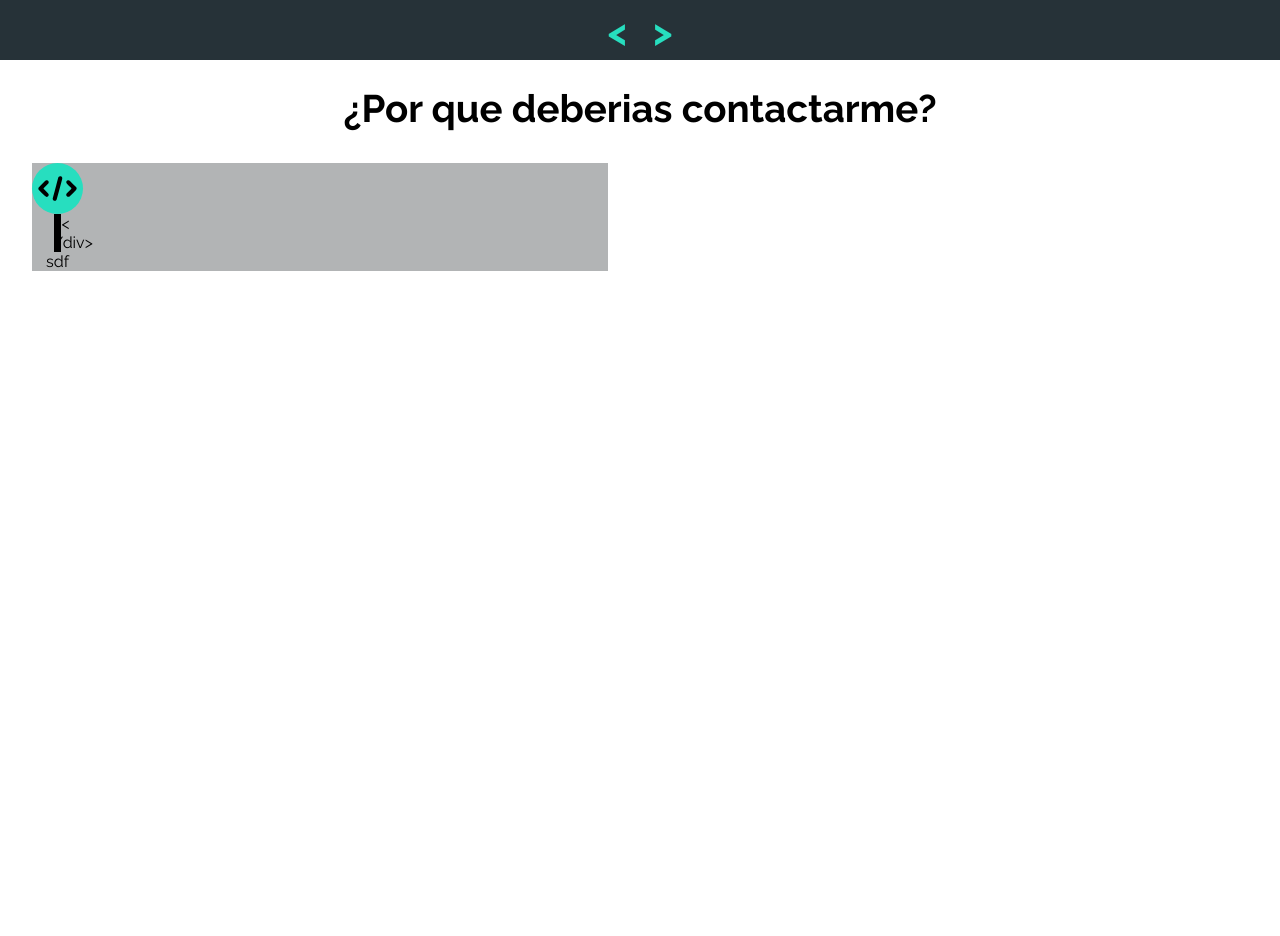
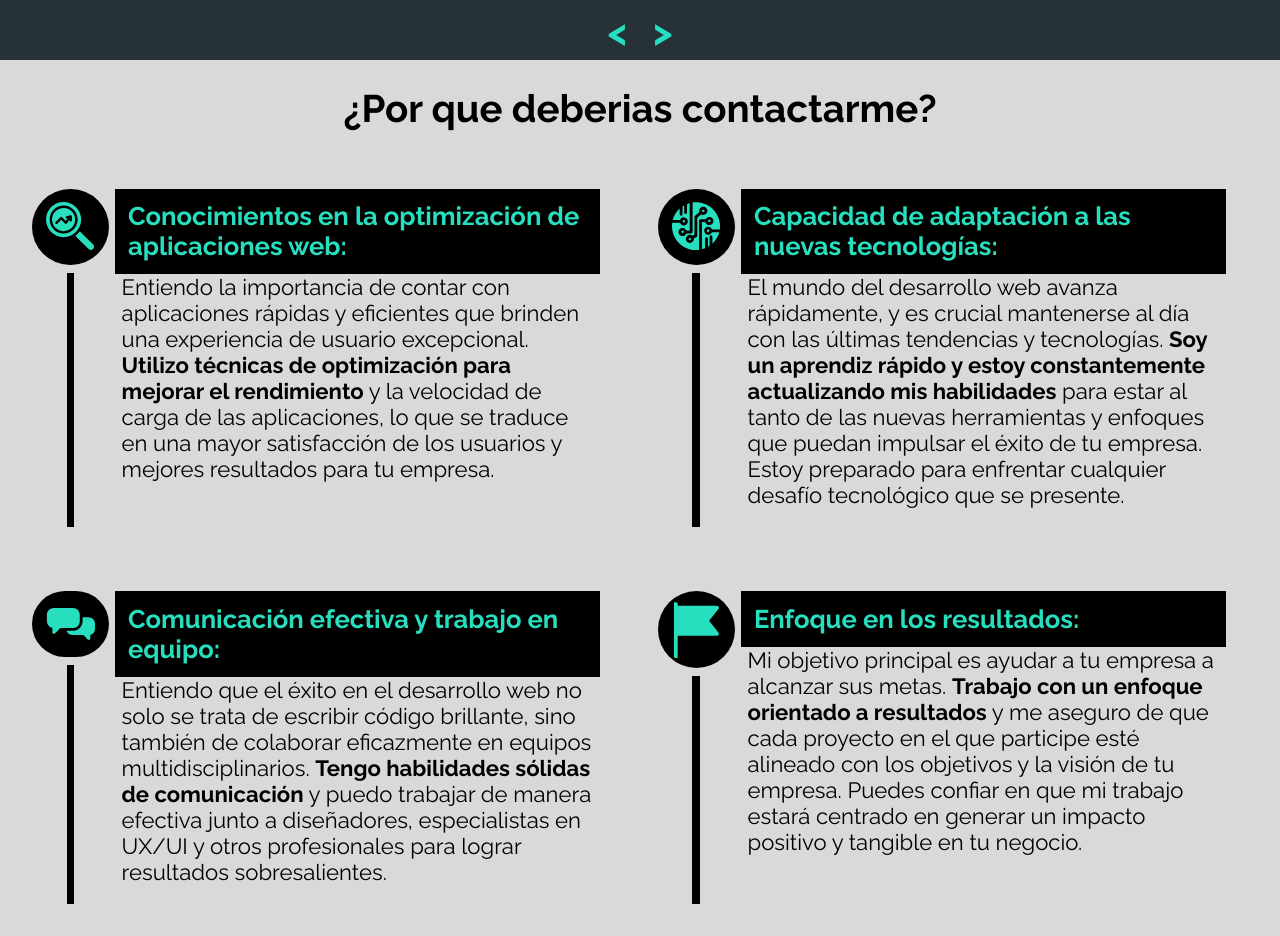
Before and after one commit to BrandonLopez98/pagina-personal, a plain HTML site: page index.html in a window 1280 px wide. Shown: the part 1622-2558 px from the top of the page. Before the commit the page ends 1925 px from the top, so only its background shows below. Drawn offline with Linux system fonts and the light colour scheme.

Commit message:
seccion por que terminada

```diff
--- a/index.html
+++ b/index.html
@@ -45,6 +45,7 @@
             </div>
         </section>
 
+        <div class="content_objetivo_contactarme">
             <section class="conten-objetivo">
                 <h2><span>Mi objetivo</span> y motivación</h2>
 
@@ -92,18 +93,78 @@
                     </div>
                 </div>
             </section>
-        <section>
+            <section class="content_contactarme">
                 <h2 class="title-porque">¿Por que deberias contactarme?</h2>
 
+                <div class="content-porques">
                     <div class="content-porque">
                         <div class="content-img">
-                    <div class="img"><img src="./Imagenes/img2.svg" alt=""></div>
-                    <div class="barra">s<
-                         /div>
+                            <div class="img">
+                                <img src="./Imagenes/icon1.svg" alt="">
                             </div>
-                <div>sdf</div>
+                            <div class="barra">s</div>
+                        </div>
+                        <div class="content-img">
+                            <div class="content-porque-title">
+                                Conocimientos en la optimización de aplicaciones web:
+                            </div>
+                            <div class="content-porque-content">
+                                Entiendo la importancia de contar con aplicaciones rápidas y eficientes que brinden una experiencia de usuario excepcional. <span>Utilizo técnicas de optimización para mejorar el rendimiento</span> y la velocidad de carga de las aplicaciones, lo que se traduce en una mayor satisfacción de los usuarios y mejores resultados para tu empresa.
+                            </div>
+                        </div>
+                    </div>
+                    <div class="content-porque">
+                        <div class="content-img">
+                            <div class="img">
+                                <img src="./Imagenes/icon2.svg" alt="">
+                            </div>
+                            <div class="barra">s</div>
+                        </div>
+                        <div class="content-img">
+                            <div class="content-porque-title">
+                                Capacidad de adaptación a las nuevas tecnologías:
+                            </div>
+                            <div class="content-porque-content">
+                                El mundo del desarrollo web avanza rápidamente, y es crucial mantenerse al día con las últimas tendencias y tecnologías. <span>Soy un aprendiz rápido y estoy constantemente actualizando mis habilidades</span> para estar al tanto de las nuevas herramientas y enfoques que puedan impulsar el éxito de tu empresa. Estoy preparado para enfrentar cualquier desafío tecnológico que se presente.
+                            </div>
+                        </div>
+                    </div>
+                    <div class="content-porque">
+                        <div class="content-img">
+                            <div class="img">
+                                <img src="./Imagenes/icon3.svg" alt="">
+                            </div>
+                            <div class="barra">s</div>
+                        </div>
+                        <div class="content-img">
+                            <div class="content-porque-title">
+                                Comunicación efectiva y trabajo en equipo:
+                            </div>
+                            <div class="content-porque-content">
+                                Entiendo que el éxito en el desarrollo web no solo se trata de escribir código brillante, sino también de colaborar eficazmente en equipos multidisciplinarios. <span>Tengo habilidades sólidas de comunicación</span> y puedo trabajar de manera efectiva junto a diseñadores, especialistas en UX/UI y otros profesionales para lograr resultados sobresalientes.
+                            </div>
+                        </div>
+                    </div>
+                    <div class="content-porque">
+                        <div class="content-img">
+                            <div class="img">
+                                <img src="./Imagenes/icon4.svg" alt="">
+                            </div>
+                            <div class="barra">s</div>
+                        </div>
+                        <div class="content-img">
+                            <div class="content-porque-title">
+                                Enfoque en los resultados:
+                            </div>
+                            <div class="content-porque-content">
+                                Mi objetivo principal es ayudar a tu empresa a alcanzar sus metas. <span>Trabajo con un enfoque orientado a resultados</span> y me aseguro de que cada proyecto en el que participe esté alineado con los objetivos y la visión de tu empresa. Puedes confiar en que mi trabajo estará centrado en generar un impacto positivo y tangible en tu negocio.
+                            </div>
+                        </div>
+                    </div>
                 </div>
             </section>
+        </div>
+
     </main>
 
     <script src="./main.js"></script>
--- a/style.css
+++ b/style.css
@@ -111,6 +111,7 @@ header section{
 
 .conten-objetivo{
     background: #263238;
+    margin: 0;
 }
 
 .conten-objetivo h2{
@@ -142,6 +143,10 @@ header section{
     padding: 1vw;
     padding-top: 0;
     margin: 1vw 2vw;
+}
+
+.content_objetivo_contactarme{
+    background-color: #D9D9D9;
 }
 
 .carousel-item div{
@@ -195,6 +200,10 @@ header section{
   color: #000000;
 }
 
+.content_contactarme{
+    background-color: #D9D9D9;
+    margin: 0;
+}
 
 .title-porque{
     text-align: center;
@@ -203,34 +212,65 @@ header section{
     font-size: 3vw;
 }
 
+.content-porques{
+    display: flex;
+    flex-wrap: wrap;
+}
+
+
 .content-porque{
-    background: #b2b4b5;
-    width: 45vw;
+    max-width: 43.9vw;
     margin: 2.5vw;
     display: flex;
 }
 
 .content-porque .content-img .img{
     border-radius: 50px;
-    width: 4vw;
-    height: 4vw;
-    background-color:#27DEBF;
+    width: 6vw;
+    height: 6vw;
+    background-color:#000000;
+    padding: 15px;
     display: flex;
     justify-content: center;
     align-items: center;
+    margin-bottom: 0.6vw;
 }
 
 .content-img{
     display: flex;
     flex-direction: column;
     align-items: center;
+
 }
 
 .content-img img{
-    width: 3vw;
+    width: 4vw;
 }
 
 .content-img .barra{
     background-color: #000000;
     width: 0.6vw;
+    height: 100%;
+    color: transparent;
 }
+
+.content-porque-title{
+    background-color: #000000;
+    color: #27DEBF;
+    font-weight: 700;
+    padding: 1vw;
+    font-size: 2vw;
+    margin-left: 1vw;
+    width: 100%;
+}
+
+.content-porque-content{
+    font-weight: 400;
+    font-size: 1.73vw;
+    margin-left: 1vw;
+    margin-bottom: 1.5vw;
+}
+
+.content-porque-content span{
+    font-weight: 700;
+}
```
Also changed, not shown: Imagenes/icon1.svg (added), Imagenes/icon2.svg (added), Imagenes/icon3.svg (added), Imagenes/icon4.svg (added). Lines whose indentation alone changed are shown as unchanged.
